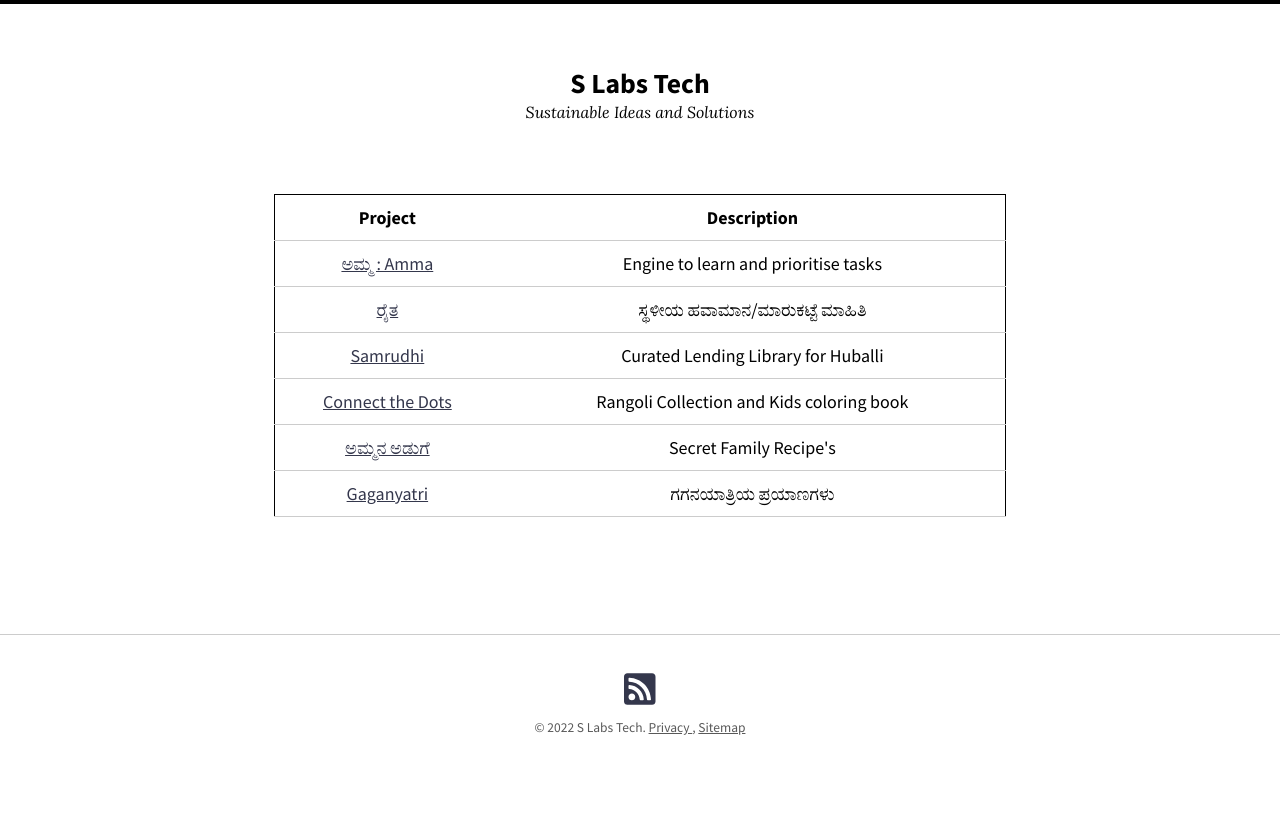
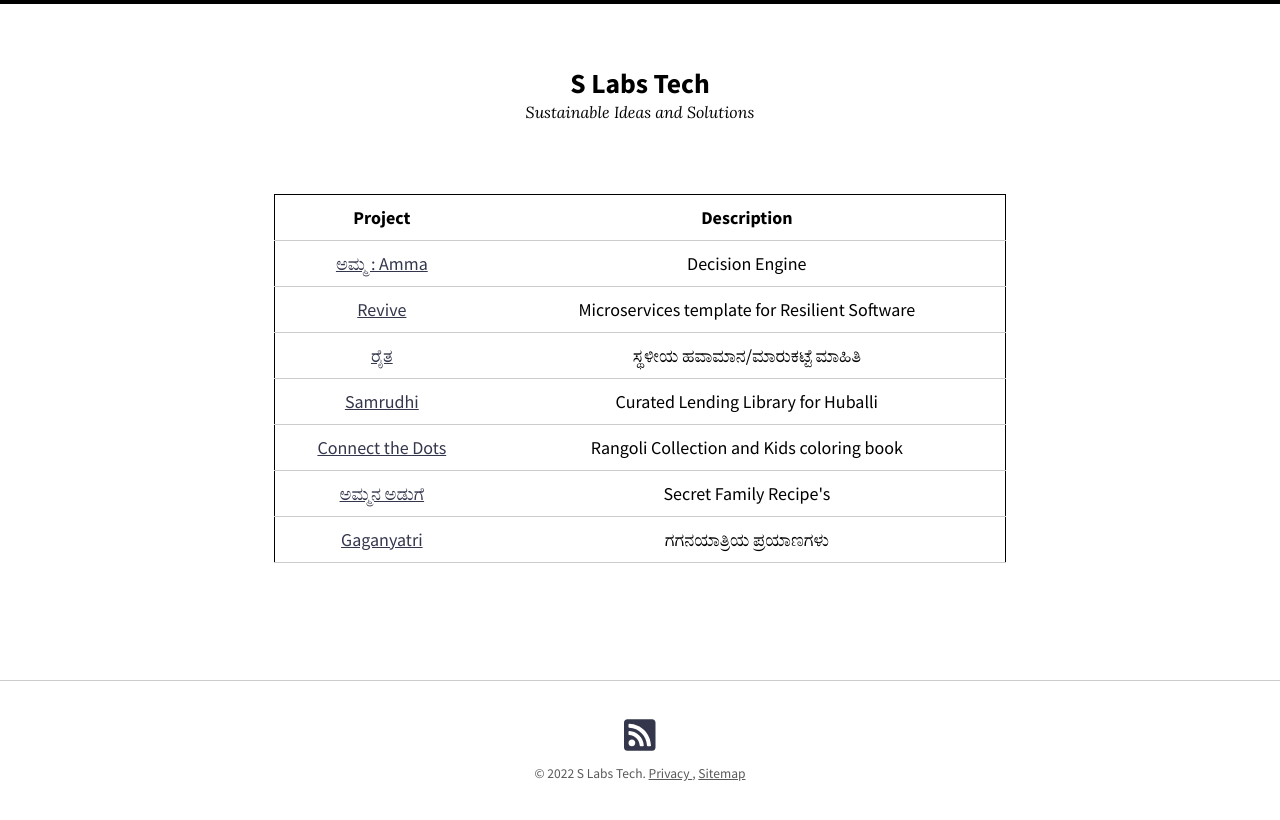
Before and after one commit to slabstech/slabstech.github.io, a Jekyll site: the page built from index.md, in a window 1280 px wide. Shown: the top 820 px of the page. Built offline with Jekyll 4.4.1, drawn with Linux system fonts in a browser that asks for light colours; nearby versions of some CDN libraries.

Commit message:
add revive project

```diff
--- a/_layouts/home.html
+++ b/_layouts/home.html
@@ -11,7 +11,11 @@ layout: page
   </tr>
     <tr>
       <td> <a href="https://slabstech.com/amma/">ಅಮ್ಮ : Amma</a>  </td>
-      <td>Engine to learn and prioritise tasks </td>
+      <td>Decision Engine</td>
+    </tr>
+    <tr>
+      <td> <a href="https://slabstech.com/revive/">Revive</a>  </td>
+      <td>Microservices template for Resilient Software</td>
     </tr>
     <tr>
         <td> <a href="https://slabstech.com/raita/">ರೈತ</a>  </td>
```
